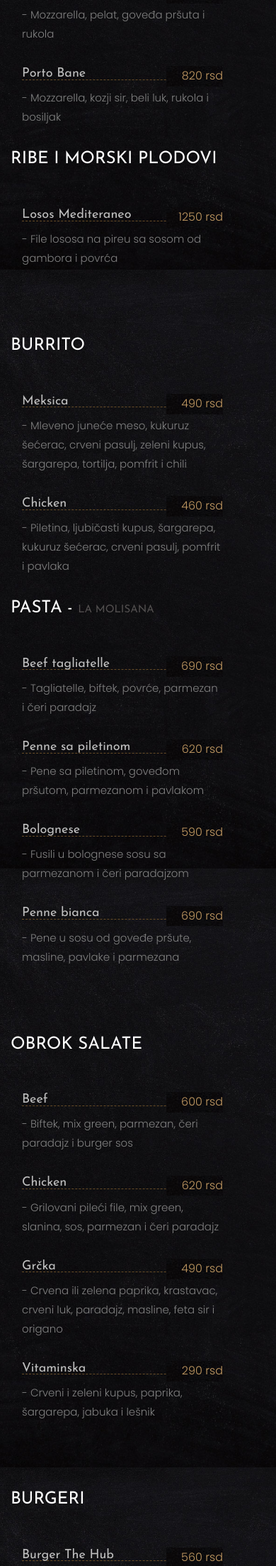
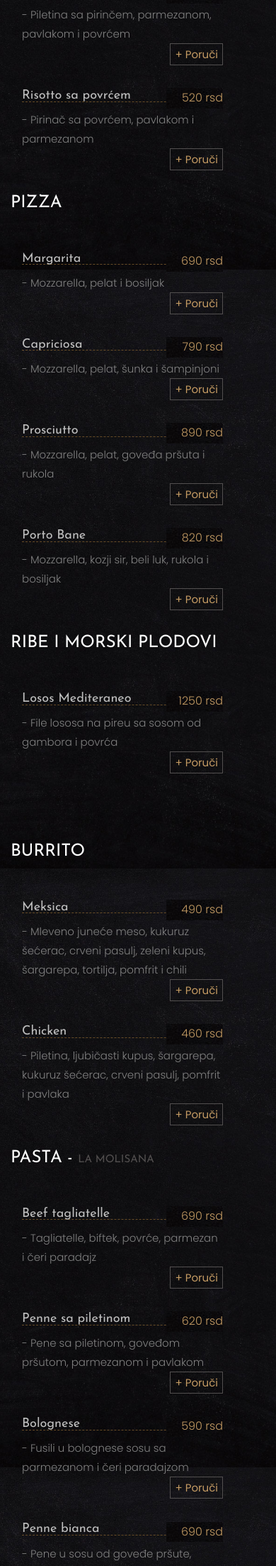
Before and after one commit to cojaaaa/hubpubandclub, a PHP site: page /jelovnik.php in a window 390 px wide. Shown: the part 3840-6047 px from the top of the page at 71% size. Run offline with PHP 8.4, Linux system fonts and the light colour scheme; some libraries are stand-ins or nearby versions; some web fonts are replaced.

Commit message:
skracen kod u jelovnik.php - pogledaj!

```diff
--- a/database.php
+++ b/database.php
@@ -5,8 +5,7 @@
         1 => ["ID" => 1, "name" => "Suhomesnato", "price" => 990, "description" => "Svinjska pršuta, goveđa pečenica, kulen i goveđa pršuta", "type" => "Hladna predjela"],
         2 => ["ID" => 2, "name" => "Sirevi", "price" => 800, "description" => "Dimljeni kaonički, dimljena mozzarella, sir u vinu, hajdučki i gauda", "type" => "Hladna predjela"],
         3 => ["ID" => 3, "name" => "Daska The Hub", "price" => 1950, "description" => "Svinjska pršuta, goveđa pršuta, goveđa pečenica,
-        dimljena mozzarella, gauda, sir u vinu, hajdučki,
-        kulen, dimljeni kaonički i masline", "type" => "Hladna predjela"],
+        dimljena mozzarella, gauda, sir u vinu, hajdučki, kulen, dimljeni kaonički i masline", "type" => "Hladna predjela"],
         4 => ["ID" => 4, "name" => "Brusketi caprese", "price" => 320, "description" => "Gorgonzola namaz, mozzarella, čeri paradajz i pesto", "type" => "Topla predjela"],
         5 => ["ID" => 5, "name" => "Brusketi masline", "price" => 320, "description" => "Gorgonzola namaz, crne i zelene masline i mirođija", "type" => "Topla predjela"],
         6 => ["ID" => 6, "name" => "Brusketi losos", "price" => 320, "description" => "Sirni namaz, dimljeni losos, čeri paradajz i mirođija", "type" => "Topla predjela"],
@@ -176,6 +175,10 @@
                     echo "<p>- " . $this->description . "</p>";
                     echo "</div>";
                 }
+                echo "<form action=\"\" method=\"POST\" target=\"cart_info\">";
+                echo "<input type=\"hidden\" name=\"order\" value=\"" . $this->ID . "\">";
+                echo "<input type=\"submit\" style=\"float:right;background-color:transparent;border:none;color:#c49b63;border:0.1px solid #524f4f;cursor:pointer\" value=\"+ Poruči\">";
+                echo "</form>";
                 echo "</div>";
                 echo "</div>";
             }
--- a/jelovnik.php
+++ b/jelovnik.php
@@ -1,15 +1,23 @@
+<?php
+
+include_once "database.php";
+
+?>
+
 <!DOCTYPE html>
 <html lang="en">
+
 <head>
 	<meta charset="utf-8">
 	<meta content="width=device-width, initial-scale=1.0" name="viewport">
 	<title>The Hub | Pub & Club</title>
 
 
-  <?php include "pocetni-linkovi.php";?>
+	<?php include "pocetni-linkovi.php"; ?>
 
 
 </head>
+
 <body>
 
 
@@ -33,161 +41,56 @@
 		</div>
 	</section>
 
-
-	<?php include "database.php" ?>
-
+	<iframe name="cart_info" style="display:none;"></iframe>
 
 	<section class="ftco-section">
 		<div class="container">
 			<div class="row">
-				<div class="col-md-6 mb-5 pb-3">
-					<h3 class="mb-5 heading-pricing ftco-animate">Hladna predjela - <span style="font-size: 15px;color: #524f4f;">daska</span> </h3>
-					<!-- <div class="pricing-entry d-flex ftco-animate">
-        			<div class="desc pl-3">
-	        			<div class="d-flex text align-items-center">
-	        				<h3><span>Suhomesnato</span></h3>
-	        				<span class="price">990 rsd</span>
-	        			</div>
-	        			<div class="d-block">
-	        				<p>- Svinjska pršuta, goveđa pečenica, kulen i goveđa pršuta</p>
-	        			</div>
-						<span style="float:right;border-bottom:1px solid #c49b63;font-size:14px"><a href="cart.html">+ Dodaj u korpu</a></span>
-        			</div>
-        		</div> -->
 				<?php
-					for ($i = 1; $i <= count($jela); $i++) {
-						${"item_jela_" . $i}->stampajJela("Hladna predjela");
+				//redsoled stampanja za div-kartice(ima ih 9) : koje tipove jela svaka od kartica sadrzi
+				$print_divs_jela = [
+					"div1" => ["Hladna predjela", "Topla predjela"],
+					"div2" => "Jela po porudzbini",
+					"div3" => ["Risotto", "Pizza", "Ribe i morski plodovi"],
+					"div4" => ["Burrito", "Pasta"],
+					"div5" => "Obrok salate",
+					"div6" => "Burgeri",
+					"div7" => "Dodaci",
+					"div8" => ["Healthy food", "Slana palačinka"],
+					"div9" => "Homemade sweets",
+				];
+
+				$daska = "<span style=\"font-size: 15px;color: #524f4f;\">daska</span>";
+				$la_molisana = "<span style=\"font-size: 15px;color: #524f4f;\">la Molisana</span>";
+
+				foreach ($print_divs_jela as $tip_jela) {
+					echo "<div class=\"col-md-6 mb-5 pb-3\">";
+					if (gettype($tip_jela) == "array") {
+						foreach ($tip_jela as $sub_tip_jela) {
+							echo "<h3 class=\"mb-5 heading-pricing ftco-animate\">";
+							echo $sub_tip_jela;
+							if ($sub_tip_jela == "Hladna predjela") echo " - $daska";
+							if ($sub_tip_jela == "Pasta") echo " - $la_molisana";
+							echo "</h3>";
+							foreach ($array_jela as $jelo) {
+								$jelo->stampajJela($sub_tip_jela);
+							}
+						}
+					} else {
+						echo "<h3 class=\"mb-5 heading-pricing ftco-animate\">$tip_jela</h3>";
+						foreach ($array_jela as $jelo) {
+							$jelo->stampajJela($tip_jela);
+						}
+					}
+					echo "</div>";
 				}
 				?>
-
-					<h3 class="mb-5 heading-pricing ftco-animate">Topla predjela</h3>
-
-					<?php
-					for ($i = 1; $i <= count($jela); $i++) {
-						${"item_jela_" . $i}->stampajJela("Topla predjela");
-					}
-					?>
-
 			</div>
-				<div class="col-md-6 mb-5 pb-3">
-					<h3 class="mb-5 heading-pricing ftco-animate">Jela po porudzbini</h3>
-
-					<?php
-					for ($i = 1; $i <= count($jela); $i++) {
-						${"item_jela_" . $i}->stampajJela("Jela po porudzbini");
-					}
-					?>
-
 		</div>
-
-				<div class="col-md-6 mb-5 pb-3">
-					<h3 class="mb-5 heading-pricing ftco-animate">Risotto</h3>
-
-					<?php
-					for ($i = 1; $i <= count($jela); $i++) {
-						${"item_jela_" . $i}->stampajJela("Risotto");
-					}
-					?>
-
-					<h3 class="mb-5 heading-pricing ftco-animate">Pizza</h3>
-
-					<?php
-					for ($i = 1; $i <= count($jela); $i++) {
-						${"item_jela_" . $i}->stampajJela("Pizza");
-					}
-					?>
-					<h3 class="mb-5 heading-pricing ftco-animate">Ribe i morski plodovi</h3>
-
-					<?php
-					for ($i = 1; $i <= count($jela); $i++) {
-						${"item_jela_" . $i}->stampajJela("Ribe i morski plodovi");
-					}
-					?>
-
-				</div>
-
-				<div class="col-md-6 mb-5 pb-3">
-					<h3 class="mb-5 heading-pricing ftco-animate">Burrito</h3>
-
-					<?php
-					for ($i = 1; $i <= count($jela); $i++) {
-						${"item_jela_" . $i}->stampajJela("Burrito");
-					}
-					?>
-					<h3 class="mb-5 heading-pricing ftco-animate">Pasta - <span style="font-size: 15px;color: #524f4f;">la Molisana</span></h3>
-
-					<?php
-					for ($i = 1; $i <= count($jela); $i++) {
-						${"item_jela_" . $i}->stampajJela("Pasta");
-					}
-					?>
-
-				</div>
+	</section>
 
 
 
-				<div class="col-md-6 mb-5 pb-3">
-					<h3 class="mb-5 heading-pricing ftco-animate">Obrok salate</h3>
-
-					<?php
-					for ($i = 1; $i <= count($jela); $i++) {
-						${"item_jela_" . $i}->stampajJela("Obrok salate");
-					}
-					?>
-
-				</div>
-				<div class="col-md-6 mb-5 pb-3">
-					<h3 class="mb-5 heading-pricing ftco-animate">Burgeri</h3>
-
-					<?php
-					for ($i = 1; $i <= count($jela); $i++) {
-						${"item_jela_" . $i}->stampajJela("Burgeri");
-					}
-					?>
-
-				</div>
-				<div class="col-md-6 mb-5 pb-3">
-					<h3 class="mb-5 heading-pricing ftco-animate">Dodaci</h3>
-
-					<?php
-					for ($i = 1; $i <= count($jela); $i++) {
-						${"item_jela_" . $i}->stampajJela("Dodaci");
-					}
-					?>
-
-				</div>
-				<div class="col-md-6 mb-5 pb-3">
-					<h3 class="mb-5 heading-pricing ftco-animate">Healthy food</h3>
-
-					<?php
-					for ($i = 1; $i <= count($jela); $i++) {
-						${"item_jela_" . $i}->stampajJela("Healthy food");
-					}
-					?>
-
-					<h3 class="mb-5 heading-pricing ftco-animate">Slana palačinka</h3>
-
-					<?php
-					for ($i = 1; $i <= count($jela); $i++) {
-						${"item_jela_" . $i}->stampajJela("Slana palačinka");
-					}
-					?>
-
-				</div>
-
-				<div class="col-md-6 mb-5 pb-3">
-					<h3 class="mb-5 heading-pricing ftco-animate">Homemade sweets</h3>
-
-					<?php
-					for ($i = 1; $i <= count($jela); $i++) {
-						${"item_jela_" . $i}->stampajJela("Homemade sweets");
-					}
-					?>
-
-				</div>
-			</div>
-		</div>
-	</section>
 
 
 	<?php include "footer.php"; ?>
```
Lines whose indentation alone changed are shown as unchanged.
